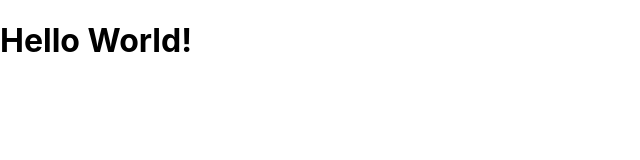
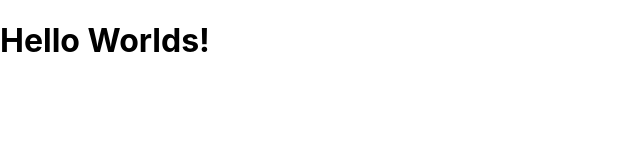
Before and after one commit to EugeniBykovski/robot_app, a React (Create React App) app: page / in a window 1280 px wide. Shown: the top 160 px of the page, without its empty margins (0-640 px from the left). Built offline with nearby package versions, Linux system fonts and the light colour scheme.

Commit message:
created react app

```diff
--- a/src/index.js
+++ b/src/index.js
@@ -5,7 +5,7 @@ import App from './App';
 import reportWebVitals from './reportWebVitals';
 
 ReactDOM.render(
-  <h1>Hello World!</h1>,
+  <h1>Hello Worlds!</h1>,
   document.getElementById('root')
 );
 
```
